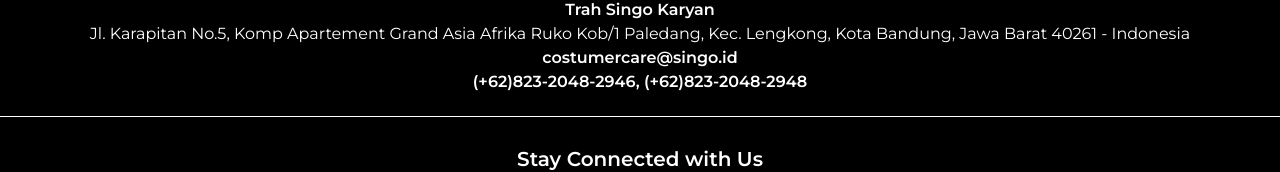
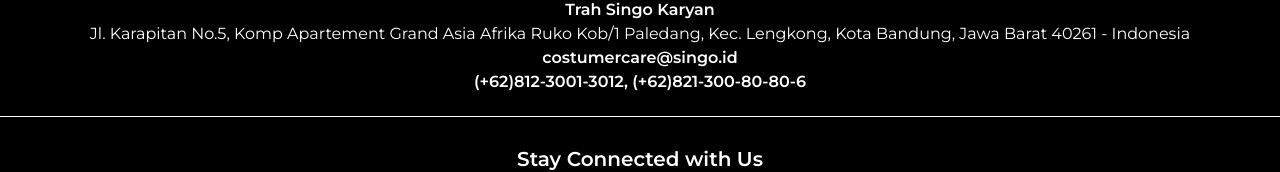
Before and after one commit to putranugroho/react-landing-page, a React (Create React App) app: page / in a window 1280 px wide. Shown: the part 4772-4944 px from the top of the page. Built offline with nearby package versions, Linux system fonts and the light colour scheme.

Commit message:
Update WA Number

```diff
--- a/src/components/Footer.js
+++ b/src/components/Footer.js
@@ -8,7 +8,7 @@
                 <div className="address__header">Trah Singo Karyan</div>
                 <div className="address__detail">Jl. Karapitan No.5, Komp Apartement Grand Asia Afrika Ruko Kob/1 Paledang, Kec. Lengkong, Kota Bandung, Jawa Barat 40261 - Indonesia</div>
                 <div>costumercare@singo.id</div>
-                <div>(+62)823-2048-2946, (+62)823-2048-2948</div>
+                <div>(+62)812-3001-3012, (+62)821-300-80-80-6</div>
             </div>
             <div className="sosmed__icon">
                 <p>Stay Connected with Us</p>
--- a/src/components/SocialMedia.js
+++ b/src/components/SocialMedia.js
@@ -1,6 +1,6 @@
 import React from 'react';
 import './SocialMedia.css';
-import InstagramEmbed from 'react-instagram-embed';
+// import InstagramEmbed from 'react-instagram-embed';
 
 function SocialMedia() {
   return (
```
